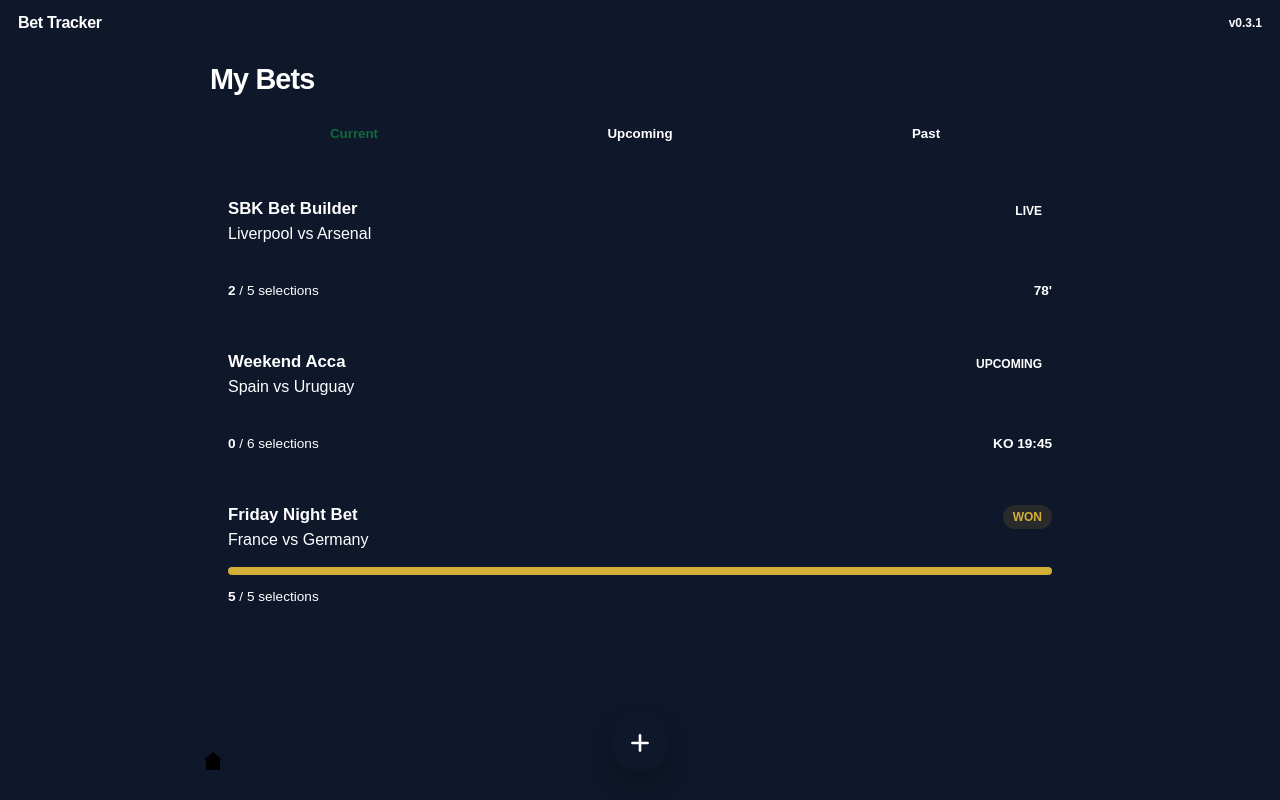
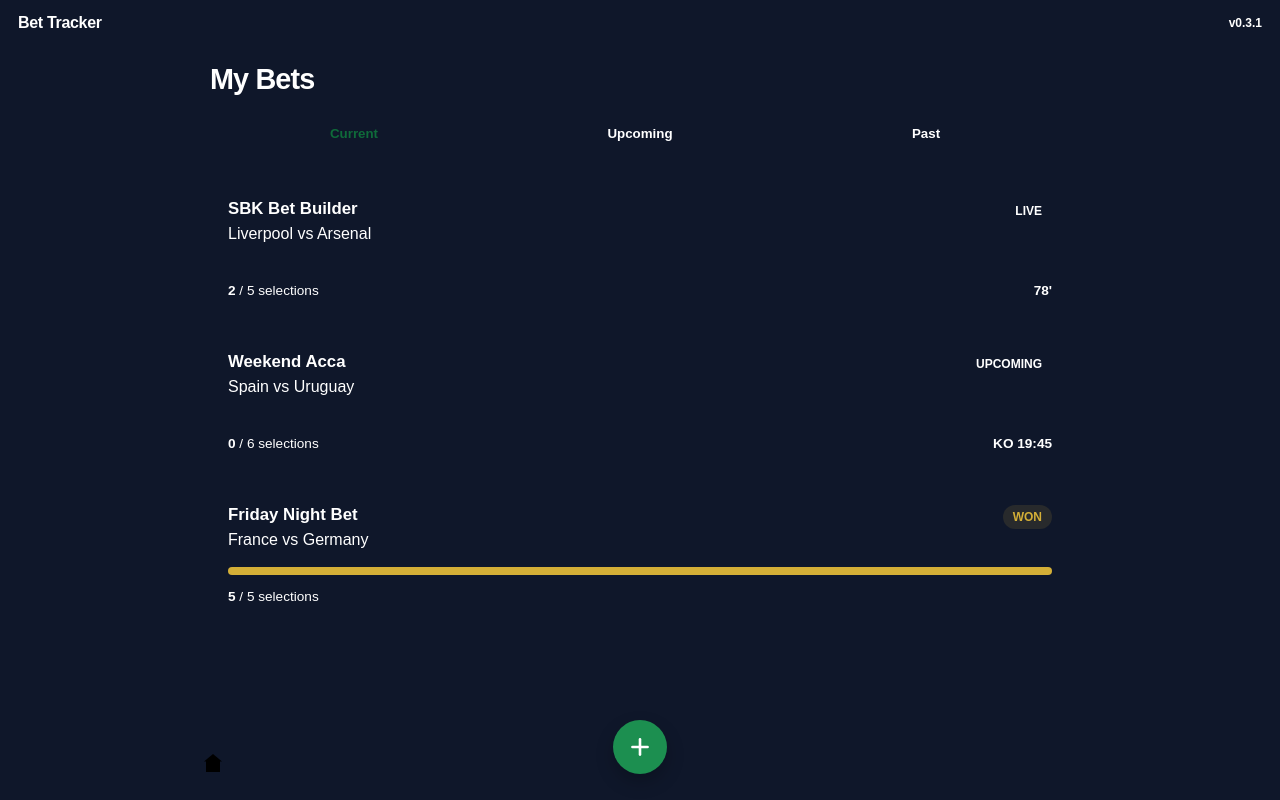
Before and after one commit to dcast-gif/Bet-Tracker, a Next.js app in the folder frontend/: page / in a window 1280 px wide. Built offline with nearby package versions, Linux system fonts and the light colour scheme.

Commit message:
Update BottomNavigation.tsx

```diff
--- a/frontend/src/components/navigation/BottomNavigation.tsx
+++ b/frontend/src/components/navigation/BottomNavigation.tsx
@@ -25,7 +25,7 @@ export default function BottomNavigation({
         left: 0,
         right: 0,
         bottom: 0,
-        minHeight: "78px",
+        minHeight: "74px",
         paddingBottom: "env(safe-area-inset-bottom)",
         background: colors.surface,
         borderTop: `1px solid ${colors.border}`,
@@ -44,16 +44,16 @@ export default function BottomNavigation({
         type="button"
         onClick={onAdd}
         style={{
-          width: "58px",
-          height: "58px",
+          width: "54px",
+          height: "54px",
           borderRadius: "50%",
           border: `3px solid ${colors.surface}`,
-          background: colors.accent,
+          background: "#1C8F50",
           display: "flex",
           alignItems: "center",
           justifyContent: "center",
-          transform: "translateY(-18px)",
-          boxShadow: "0 10px 24px rgba(0,0,0,0.28)",
+          transform: "translateY(-16px)",
+          boxShadow: "0 8px 18px rgba(0,0,0,0.22)",
           cursor: "pointer",
         }}
       >
@@ -74,7 +74,7 @@ const buttonStyle: React.CSSProperties = {
   alignItems: "center",
   justifyContent: "center",
   cursor: "pointer",
-  width: "54px",
-  height: "54px",
+  width: "52px",
+  height: "52px",
   borderRadius: radius.pill,
 };
```
